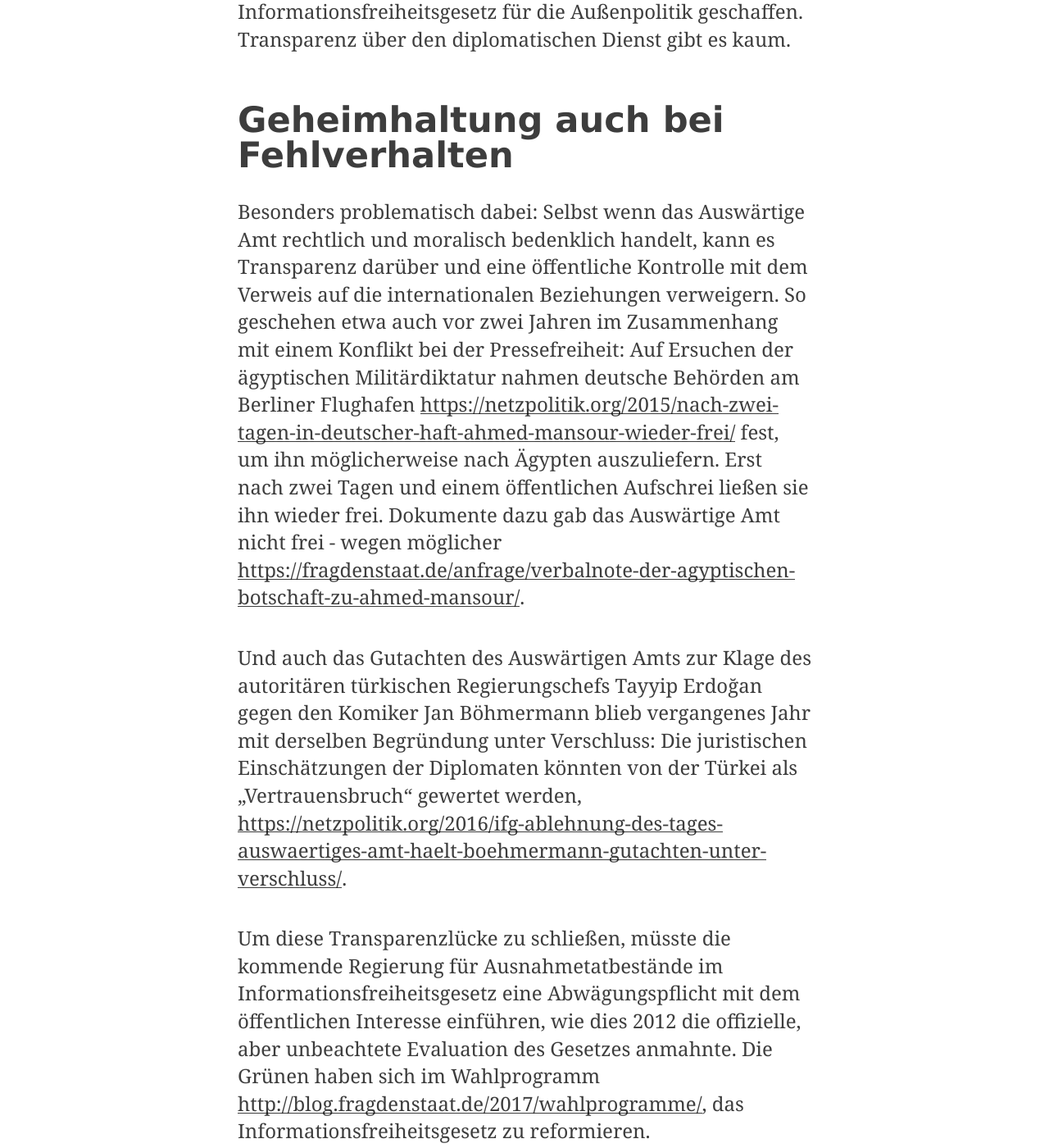
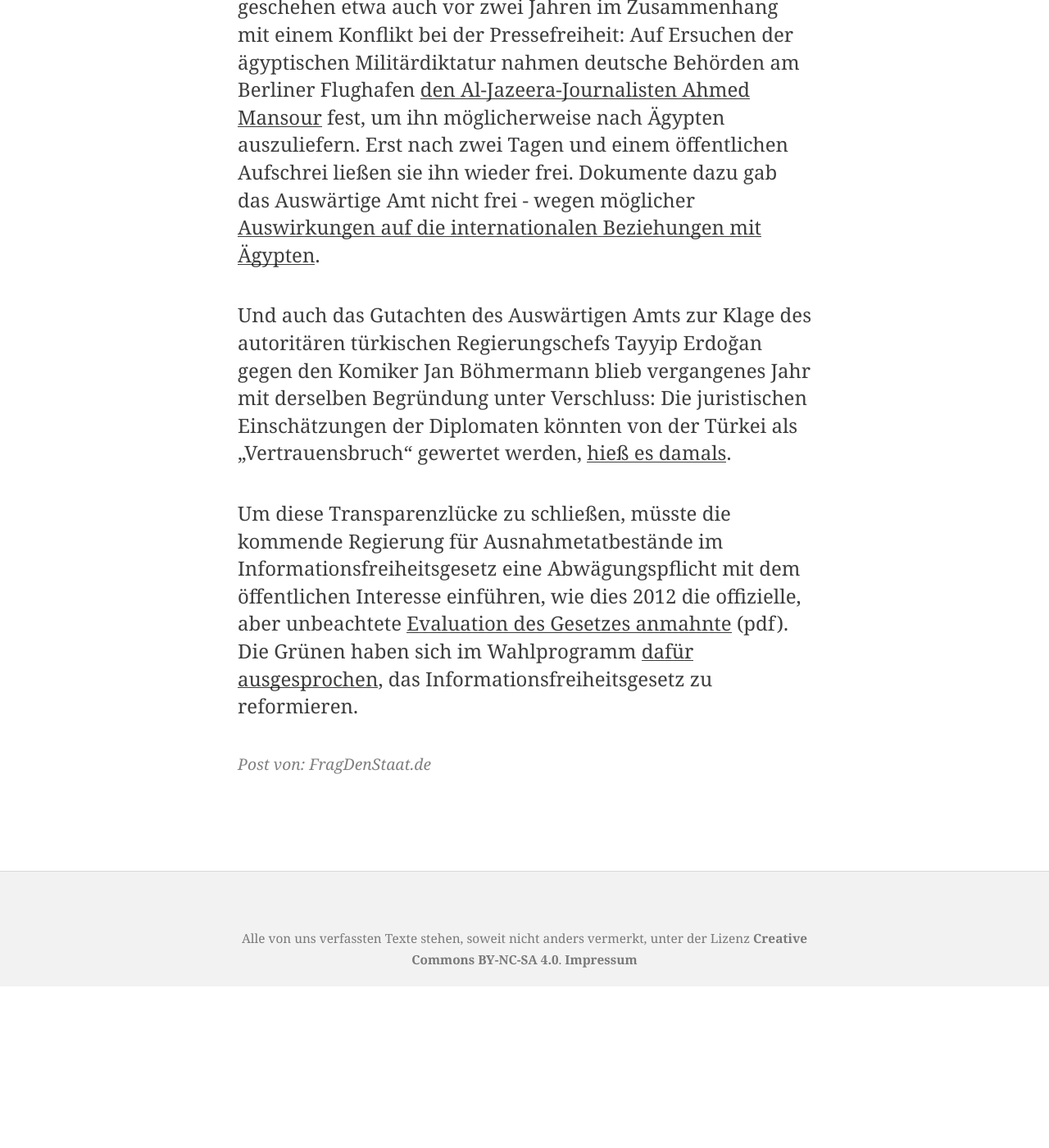
Before and after one commit to okfde/blog.fragdenstaat.de, a Jekyll site: the page built from _posts/2017/2017-10-09-libyen.md, in a window 1280 px wide and 1400 px high, scrolled down 1919 px. Shown: the whole window at 82% size. Built offline with Jekyll 4.4.1, drawn with Linux system fonts in a browser that asks for light colours; after the commit the page ends 3122 px from its top, so only the background shows below that; some of the changed text lies outside the part shown.

Commit message:
Update 2017-10-09-libyen.md

```diff
--- a/_posts/2017/2017-10-09-libyen.md
+++ b/_posts/2017/2017-10-09-libyen.md
@@ -4,21 +4,20 @@
 date: '2017-10-09T10:00:23+01:00'
 tags: [Libyen]
 ---
+Im Januar <a href="https://www.welt.de/politik/ausland/article161608446/Wir-sind-weniger-wert-als-Hunde.html">veröffentlichte die <em>Welt</em></a> Zitate aus einem Drahtbericht der deutschen Botschaft in Niger zum Zustand von Flüchtlingslagern in Libyen. Die Diplomaten berichteten darin von "allerschwersten, systematischen Menschenrechtsverletzungen in Libyen". Interviews mit Flüchtlingen sowie "authentische Handyfotos und -videos" belegten nach Aussage von Botschaftsmitarbeitern "die KZ-ähnlichen Verhältnisse in den sogenannten Privatgefängnissen".
 
-Im Januar [https://www.welt.de/politik/ausland/article161608446/Wir-sind-weniger-wert-als-Hunde.html](veröffentlichte die Welt) Zitate aus einem Drahtbericht der deutschen Botschaft in Niger zum Zustand von Flüchtlingslagern in Libyen. Die Diplomaten berichteten darin von "allerschwersten, systematischen Menschenrechtsverletzungen in Libyen". Interviews mit Flüchtlingen sowie "authentische Handyfotos und -videos" belegten nach Aussage von Botschaftsmitarbeitern "die KZ-ähnlichen Verhältnisse in den sogenannten Privatgefängnissen".
+Die Berichte sind also politisch brisant, zumal die Europäische Union das libysche Regime finanziell und logistisch <a href="https://netzpolitik.org/2017/libysches-militaer-soll-an-europaeische-ueberwachungssysteme-angeschlossen-werden/">dabei unterstützt</a>, Flüchtlinge vom Übersetzen nach Europa abzuhalten. Nach dem Willen des Auswärtigen Amts soll der Bericht jedoch geheim bleiben. Der Grund: Das Amt befürchtet bei einer Veröffentlichung des Berichts nach einer Anfrage <a href="https://fragdenstaat.de/anfrage/korrespondenz-zu-libyschen-lagern-zwischen-deutscher-botschaft-niger-und-ministerien/#anhang-30824">per Informationsfreiheitsgesetz</a> "nachteilige Auswirkungen auf die internationalen Beziehungen" zu den Machthabern in Libyen sowie der Regierung in Niger.
 
-Die Berichte sind also politisch brisant, zumal die Europäische Union das libysche Regime finanziell und logistisch [https://netzpolitik.org/2017/libysches-militaer-soll-an-europaeische-ueberwachungssysteme-angeschlossen-werden/](dabei unterstützt), Flüchtlinge vom Übersetzen nach Europa abzuhalten. Nach dem Willen des Auswärtigen Amts soll der Bericht jedoch geheim bleiben. Der Grund: Das Amt befürchtet bei einer Veröffentlichung des Berichts nach einer Anfrage [https://fragdenstaat.de/anfrage/korrespondenz-zu-libyschen-lagern-zwischen-deutscher-botschaft-niger-und-ministerien/#anhang-30824](per Informationsfreiheitsgesetz) "nachteilige Auswirkungen auf die internationalen Beziehungen" zu den Machthabern in Libyen sowie der Regierung in Niger.
+<h3>Behörden können willkürlich entscheiden</h3>
 
-## Behörden können willkürlich entscheiden
-
-Rechtlich kann sich das Auswärtige Amt diese Position leisten. [http://www.bverwg.de/entscheidungen/entscheidung.php?ent=291009U7C22.08.0](2009 entschied das Bundesverwaltungsgericht) nämlich, dass Behörden in weiten Teilen selbst entscheiden können, wann eine Herausgabe von Dokumenten zu Problemen in internationalen Beziehungen führen können. Dies sei "gerichtlich nur eingeschränkt nachprüfbar". Eine Abwägungspflicht zwischen öffentlichen Interesse und Auswirkungen auf auswärtige Politik gibt es nicht - der Erhalt von Beziehungen zu anderen Staaten übertrumpft damit regelmäßig das Recht auf Zugang zu Informationen.
+Rechtlich kann sich das Auswärtige Amt diese Position leisten. <a href="http://www.bverwg.de/entscheidungen/entscheidung.php?ent=291009U7C22.08.0">2009 entschied das Bundesverwaltungsgericht</a> nämlich, dass Behörden in weiten Teilen selbst entscheiden können, wann eine Herausgabe von Dokumenten zu Problemen in internationalen Beziehungen führen können. Dies sei "gerichtlich nur eingeschränkt nachprüfbar". Eine Abwägungspflicht zwischen öffentlichen Interesse und Auswirkungen auf auswärtige Politik gibt es nicht - der Erhalt von Beziehungen zu anderen Staaten übertrumpft damit regelmäßig das Recht auf Zugang zu Informationen.
 
 So können die Diplomaten inzwischen recht willkürlich Dokumente zurückhalten. De facto hat sich das Auswärtige Amt eine Bereichsausnahme vom Informationsfreiheitsgesetz für die Außenpolitik geschaffen. Transparenz über den diplomatischen Dienst gibt es kaum.
 
-## Geheimhaltung auch bei Fehlverhalten
+<h3>Geheimhaltung auch bei Fehlverhalten</h3>
 
-Besonders problematisch dabei: Selbst wenn das Auswärtige Amt rechtlich und moralisch bedenklich handelt, kann es Transparenz darüber und eine öffentliche Kontrolle mit dem Verweis auf die internationalen Beziehungen verweigern. So geschehen etwa auch vor zwei Jahren im Zusammenhang mit einem Konflikt bei der Pressefreiheit: Auf Ersuchen der ägyptischen Militärdiktatur nahmen deutsche Behörden am Berliner Flughafen [https://netzpolitik.org/2015/nach-zwei-tagen-in-deutscher-haft-ahmed-mansour-wieder-frei/](den Al-Jazeera-Journalisten Ahmed Mansour) fest, um ihn möglicherweise nach Ägypten auszuliefern. Erst nach zwei Tagen und einem öffentlichen Aufschrei ließen sie ihn wieder frei. Dokumente dazu gab das Auswärtige Amt nicht frei - wegen möglicher [https://fragdenstaat.de/anfrage/verbalnote-der-agyptischen-botschaft-zu-ahmed-mansour/](Auswirkungen auf die internationalen Beziehungen mit Ägypten).
+Besonders problematisch dabei: Selbst wenn das Auswärtige Amt rechtlich und moralisch bedenklich handelt, kann es Transparenz darüber und eine öffentliche Kontrolle mit dem Verweis auf die internationalen Beziehungen verweigern. So geschehen etwa auch vor zwei Jahren im Zusammenhang mit einem Konflikt bei der Pressefreiheit: Auf Ersuchen der ägyptischen Militärdiktatur nahmen deutsche Behörden am Berliner Flughafen <a href="https://netzpolitik.org/2015/nach-zwei-tagen-in-deutscher-haft-ahmed-mansour-wieder-frei/">den Al-Jazeera-Journalisten Ahmed Mansour</a> fest, um ihn möglicherweise nach Ägypten auszuliefern. Erst nach zwei Tagen und einem öffentlichen Aufschrei ließen sie ihn wieder frei. Dokumente dazu gab das Auswärtige Amt nicht frei - wegen möglicher <a href="https://fragdenstaat.de/anfrage/verbalnote-der-agyptischen-botschaft-zu-ahmed-mansour/">Auswirkungen auf die internationalen Beziehungen mit Ägypten</a>.
 
-Und auch das Gutachten des Auswärtigen Amts zur Klage des autoritären türkischen Regierungschefs Tayyip Erdoğan gegen den Komiker Jan Böhmermann blieb vergangenes Jahr mit derselben Begründung unter Verschluss: Die juristischen Einschätzungen der Diplomaten könnten von der Türkei als "Vertrauensbruch" gewertet werden, [https://netzpolitik.org/2016/ifg-ablehnung-des-tages-auswaertiges-amt-haelt-boehmermann-gutachten-unter-verschluss/](hieß es damals).
+Und auch das Gutachten des Auswärtigen Amts zur Klage des autoritären türkischen Regierungschefs Tayyip Erdoğan gegen den Komiker Jan Böhmermann blieb vergangenes Jahr mit derselben Begründung unter Verschluss: Die juristischen Einschätzungen der Diplomaten könnten von der Türkei als "Vertrauensbruch" gewertet werden, <a href="https://netzpolitik.org/2016/ifg-ablehnung-des-tages-auswaertiges-amt-haelt-boehmermann-gutachten-unter-verschluss/">hieß es damals</a>.
 
-Um diese Transparenzlücke zu schließen, müsste die kommende Regierung für Ausnahmetatbestände im Informationsfreiheitsgesetz eine Abwägungspflicht mit dem öffentlichen Interesse einführen, wie dies 2012 die offizielle, aber unbeachtete Evaluation des Gesetzes anmahnte. Die Grünen haben sich im Wahlprogramm [http://blog.fragdenstaat.de/2017/wahlprogramme/](dafür ausgesprochen), das Informationsfreiheitsgesetz zu reformieren.
+Um diese Transparenzlücke zu schließen, müsste die kommende Regierung für Ausnahmetatbestände im Informationsfreiheitsgesetz eine Abwägungspflicht mit dem öffentlichen Interesse einführen, wie dies 2012 die offizielle, aber unbeachtete <a href="http://www.foev-speyer.de/files/de/fbpdf/_vti_cnf/InGFA/Abschlussberichte/AB_Informationsfreiheitsgesetz.pdf">Evaluation des Gesetzes anmahnte</a> (pdf). Die Grünen haben sich im Wahlprogramm <a href="http://blog.fragdenstaat.de/2017/wahlprogramme/">dafür ausgesprochen</a>, das Informationsfreiheitsgesetz zu reformieren.
```
